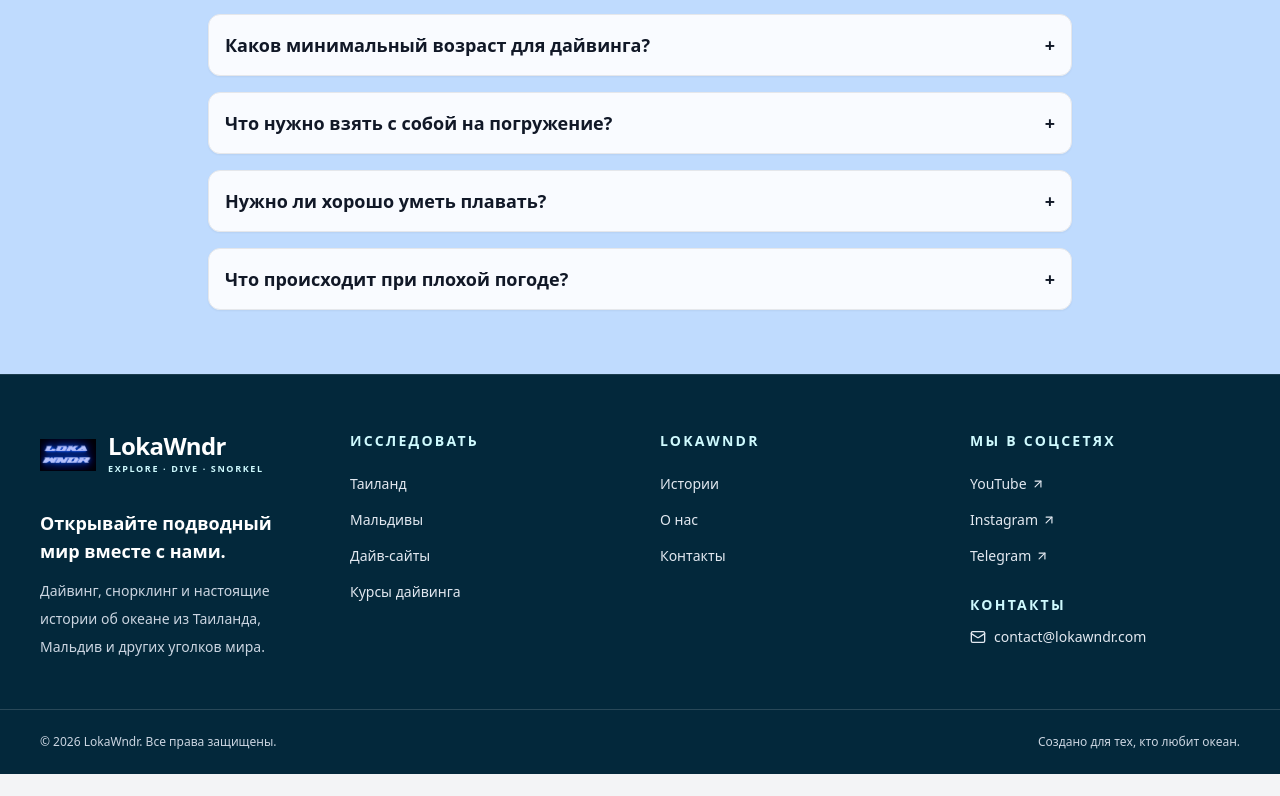
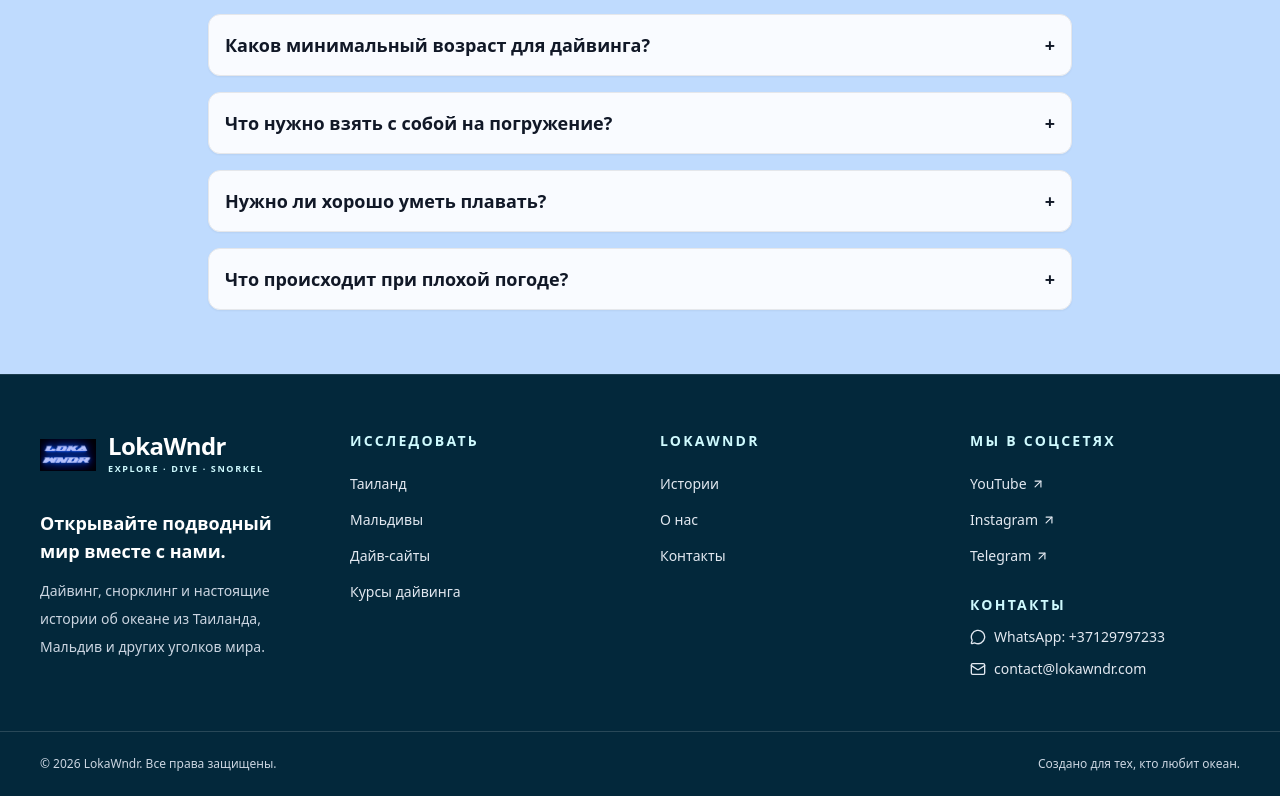
Before and after one commit to Tommysons/diving, a Next.js app: page /ru/faq in a window 1280 px wide. Shown: the part 899-1695 px from the top of the page. Before the commit the page ends 1673 px from the top, so only its background shows below. Built offline with nearby package versions, Linux system fonts and the light colour scheme.

Commit message:
fix: display WhatsApp contact in EN and RU footer

```diff
--- a/src/components/Footer.tsx
+++ b/src/components/Footer.tsx
@@ -3,7 +3,7 @@
 import Link from 'next/link'
 import Image from 'next/image'
 import { usePathname } from 'next/navigation'
-import { Mail, ArrowUpRight } from 'lucide-react'
+import { Mail, ArrowUpRight, MessageCircle } from 'lucide-react'
 import { contacts } from '../lib/data'
 
 export default function Footer() {
@@ -24,6 +24,7 @@ export default function Footer() {
         stories: 'Истории',
         about: 'О нас',
         contact: 'Контакты',
+        whatsapp: 'WhatsApp',
         follow: 'Мы в соцсетях',
         rights: 'Все права защищены.',
         made: 'Создано для тех, кто любит океан.',
@@ -39,6 +40,7 @@ export default function Footer() {
         stories: 'Stories',
         about: 'About',
         contact: 'Contact',
+        whatsapp: 'WhatsApp',
         follow: 'Follow the Journey',
         rights: 'All rights reserved.',
         made: 'Made for ocean explorers.',
@@ -109,6 +111,11 @@ export default function Footer() {
             ))}
           </ul>
           <h2 className='mb-3 mt-7 text-sm font-bold uppercase tracking-[0.16em] text-cyan-100'>{t.contact}</h2>
+          <a href={`https://wa.me/${currentContacts.phone.replace(/\D/g, '')}`} target='_blank' rel='noopener noreferrer' className='mb-3 inline-flex items-center gap-2 text-sm text-slate-200 transition hover:text-white'>
+            <MessageCircle size={16} aria-hidden='true' />
+            <span>{t.whatsapp}: {currentContacts.phone}</span>
+          </a>
+          <div />
           <a href={`mailto:${currentContacts.email}`} className='inline-flex items-center gap-2 break-all text-sm text-slate-200 transition hover:text-white'>
             <Mail size={16} aria-hidden='true' />{currentContacts.email}
           </a>
```
